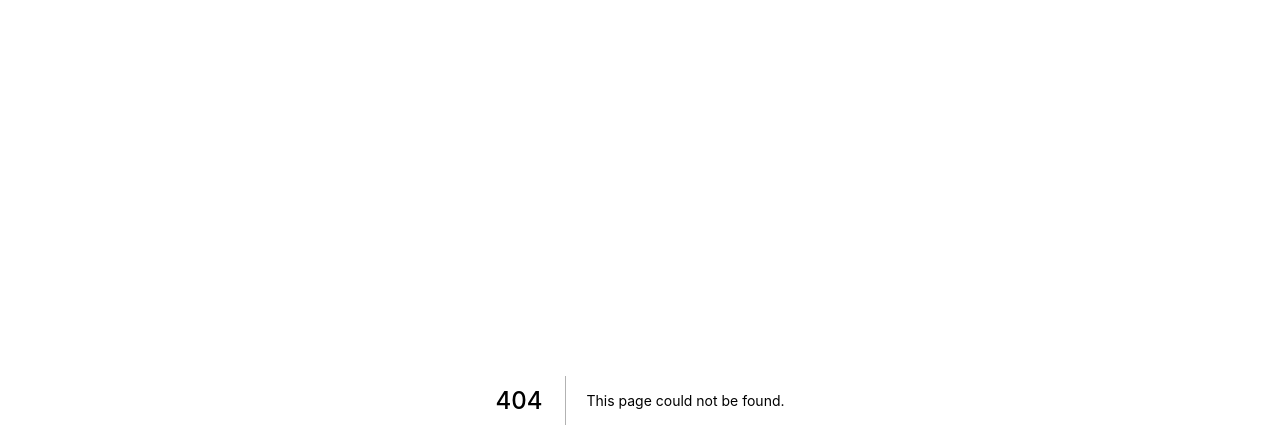
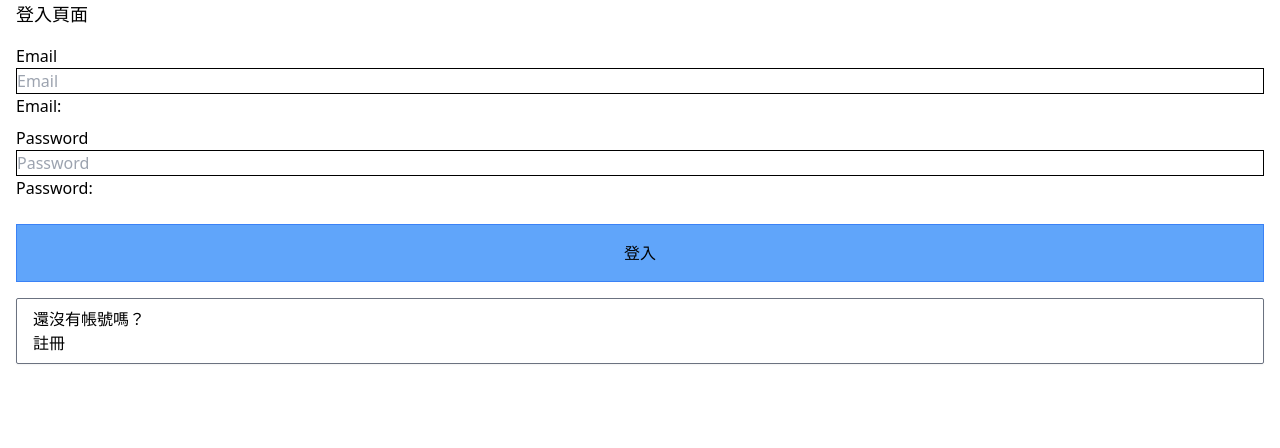
Before and after one commit to willy874/nothing-accounting-frontend, a Next.js app: page /login/Login in a window 1280 px wide. Before the commit this address had no page. Shown: the top 448 px of the page. Built offline with nearby package versions, Linux system fonts and the light colour scheme.

Commit message:
feat: create page folder

```diff
--- a/pages/login.jsx
+++ b/pages/login/Login.jsx
@@ -1,26 +1,6 @@
 import Link from "next/link";
 import { useState } from "react/cjs/react.development";
-
-function LoginLabel({ label, value, handleChange }) {
-  return (
-    <label className="mb-2 block">
-      <span className="block">{label}</span>
-      <input
-        type="text"
-        placeholder={label}
-        onChange={handleChange}
-        value={value}
-        className="w-full border border-solid border-black"
-      />
-      <p>
-        {label}: {value}
-      </p>
-    </label>
-  );
-}
-
-const EMAIL_REGEX =
-  /^(([^<>()\[\]\\.,;:\s@"]+(\.[^<>()\[\]\\.,;:\s@"]+)*)|(".+"))@((\[[0-9]{1,3}\.[0-9]{1,3}\.[0-9]{1,3}\.[0-9]{1,3}])|(([a-zA-Z\-0-9]+\.)+[a-zA-Z]{2,}))$/;
+import LoginLabel from "./components/LoginLabel";
 
 export default function Home() {
   const [email, setEmail] = useState("");
@@ -36,15 +16,18 @@ export default function Home() {
     setPassword(value);
   }
 
-  function checkLoginData(email, password) {
-    const validateEmail = email.match(EMAIL_REGEX);
+  function checkInput(email, password) {
+    const EMAIL_REGEX =
+      /^(([^<>()\[\]\\.,;:\s@"]+(\.[^<>()\[\]\\.,;:\s@"]+)*)|(".+"))@((\[[0-9]{1,3}\.[0-9]{1,3}\.[0-9]{1,3}\.[0-9]{1,3}])|(([a-zA-Z\-0-9]+\.)+[a-zA-Z]{2,}))$/;
+    const validateEmail = EMAIL_REGEX.test(email);
     const validatePassword = !!password.trim() && password.length > 0;
 
     return { validateEmail, validatePassword };
   }
 
-  function renderLoginStatus(emailState, passwordState) {
-    console.log("renderLoginStatus", emailState, passwordState);
+  function checkLoginInfo(emailState, passwordState) {
+    console.log("checkLoginInfo", emailState, passwordState);
+    // TODO: submit email and password to server check account information
 
     if (emailState && passwordState) {
       console.log("login success");
@@ -59,13 +42,10 @@ export default function Home() {
     event.preventDefault();
     console.log("submit the login data: ", email, password);
 
-    const loginValidation = checkLoginData(email, password);
-    console.log(checkLoginData(email, password));
+    const { validateEmail, validatePassword } = checkInput(email, password);
+    console.log(checkInput(email, password));
 
-    renderLoginStatus(
-      loginValidation.validateEmail,
-      loginValidation.validatePassword
-    );
+    checkLoginInfo(validateEmail, validatePassword);
   }
 
   return (
--- /dev/null
+++ b/pages/login/components/LoginLabel.jsx
@@ -0,0 +1,17 @@
+export default function LoginLabel({ label, value, handleChange }) {
+  return (
+    <label className="mb-2 block">
+      <span className="block">{label}</span>
+      <input
+        type="text"
+        placeholder={label}
+        onChange={handleChange}
+        value={value}
+        className="w-full border border-solid border-black"
+      />
+      <p>
+        {label}: {value}
+      </p>
+    </label>
+  );
+}
--- /dev/null
+++ b/pages/login/components/index.jsx
@@ -0,0 +1,2 @@
+import LoginLabel from "./LoginLabel";
+export { LoginLabel };
--- /dev/null
+++ b/pages/login/index.jsx
@@ -0,0 +1,2 @@
+import Login from "./Login";
+export default Login;
--- /dev/null
+++ b/pages/signup/index.jsx
@@ -0,0 +1,2 @@
+import Signup from "./Signup";
+export default Signup;
```
Also changed, not shown: pages/signup/Signup.jsx (renamed from pages/signup.jsx).
